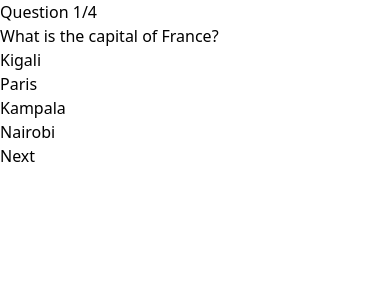
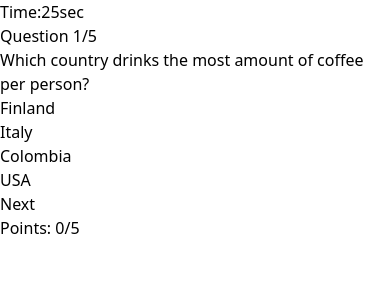
Before and after one commit to Kingcedru/React-Small-Exercise-Projects, a React (Vite) app: page / in a window 390 px wide. Shown: the top 300 px of the page. Built offline with nearby package versions, Linux system fonts and the light colour scheme.

Commit message:
mobile design

```diff
--- a/src/quizApp/QuizApp.jsx
+++ b/src/quizApp/QuizApp.jsx
@@ -1,65 +1,146 @@
 import { Axios } from "axios";
 import React, { useEffect, useState } from "react";
 
-function QuizApp() {
-    const [correct,setCorrect] = useState(null)
-    const [questionNumber, setQuestionNumber] = useState(0);
-    const [color,setColor] = useState('')
-    const [disabled,setDisabled] = useState(false)
-
-    const handleAnswer = (index,decision)=>{
-      if(decision == true){
-        setColor('green')
-      }
-      if(decision == false){
-        setColor('red')
-      }
-      setCorrect(correct === index?null:index)
-      setDisabled(true)
-    }
 
 const questions = [
   {
-      question: "What is the capital of France?",
+    question: "Which country drinks the most amount of coffee per person? ",
     answers: [
-        { answer: "Kigali", isCorrect: false },
-        { answer: "Paris", isCorrect: true },
-        { answer: "Kampala", isCorrect: false },
-        { answer: "Nairobi", isCorrect: false },
+      { answer: "Finland", isCorrect: true },
+      { answer: "Italy", isCorrect: false },
+      { answer: "Colombia ", isCorrect: false },
+      { answer: "USA", isCorrect: false },
     ],
   },
   {
-      question: "What country hosted the Fifa World Cup in 1998?",
+    question: "What is the most common color of toilet paper in France?",
     answers: [
-        { answer: "USA", isCorrect: false },
-        { answer: "Japan", isCorrect: false },
-        { answer: "France", isCorrect: true },
-        { answer: "Germany", isCorrect: false },
+      { answer: "Pink", isCorrect: true },
+      { answer: "White", isCorrect: false },
+      { answer: "Blue", isCorrect: false },
+      { answer: "Red", isCorrect: false },
+    ],
+  },
+  {
+    question: "What color is an airplane’s famous black box?",
+    answers: [
+      { answer: "Red", isCorrect: false },
+      { answer: "Orange", isCorrect: true },
+      { answer: "Black", isCorrect: false },
+      { answer: "Blue", isCorrect: false },
+    ],
+  },
+  {
+    question: "What is the longest word in the English language? ",
+    answers: [
+      { answer: "Antidisestablishmentarianism", isCorrect: true },
+      { answer: "Hippopotomonstrosesquippedaliophobia", isCorrect: false },
+      { answer: "Floccinaucinihilipilification", isCorrect: false },
+      { answer: "Lituihemaseopersetgsaiuewm", isCorrect: false },
+    ],
+  },
+  {
+    question:
+      "What is Benedictine monk Dom Pierre Pérignon rumored to have created?",
+    answers: [
+      { answer: "Tomato ketchup", isCorrect: false },
+      { answer: "Wine", isCorrect: false },
+      { answer: "French fries", isCorrect: false },
+      { answer: "Champagne", isCorrect: true },
     ],
   },
 ];
+function QuizApp() {
+  const [correct, setCorrect] = useState(null);
+  const [questionNumber, setQuestionNumber] = useState(0);
+  const [count,setCount] = useState(1)
+  const [color, setColor] = useState();
+  const [disabled, setDisabled] = useState(false);
+  const [points, setPoints] = useState(0);
+  const [time, setTime] = useState(30);
+
+  const handleAnswer = (index, decision) => {
+    if (decision === true) {
+      setColor("bg-green-700");
+      setPoints((previous) => previous + 1);
+    } else {
+      setColor("bg-orange-800");
+    }
+    setCorrect(correct === index ? null : index);
+    setDisabled(true);
+  };
+  useEffect(() => {
+    const countdown = setInterval(() => {
+      setTime((prevCount) => {
+        if (prevCount === 0) {
+          clearInterval(countdown[0]);
+          return prevCount;
+        }
+        return prevCount - 1;
+      });
+    }, 1000);
+
+    return () => {
+      clearInterval(countdown);
+    };
+  }, []);
+
   return (
     <div className="flex bg-blue-300 h-screen justify-center items-center">
-      <div className="bg-indigo-950 flex h-64 gap-10 w-fit text-white px-8 py-5">
+      <div className="bg-indigo-950 md:flex flex flex-col gap-9  text-white px-8 py-10">
+        <span>Time:{time}sec</span>
+        <div className="md:flex flex flex-col gap-20 md:gap-10">
           <div className="flex flex-col gap-3">
-          <p className="font-semibold text-2xl">Question {questionNumber+1}/4</p>
+            <p className="font-semibold text-2xl">
+              Question {count}/{questions.length}
+            </p>
             <p className="text-xl">{questions[questionNumber].question}</p>
           </div>
           <div className="grid gap-4">
             {questions[questionNumber].answers.map((item, index) => (
               <p
-              key={index} onClick={disabled?()=>{}:()=>handleAnswer(index,item.isCorrect)} style={{
-                cursor: disabled ? 'not-allowed' : 'pointer',
-                color: disabled? 'gray' : '',
+                key={index}
+                onClick={
+                  disabled
+                    ? () => {}
+                    : () => {
+                        handleAnswer(index, item.isCorrect);
+                        setTime(0);
+                      }
+                }
+                style={{
+                  cursor: disabled || time === 0 ? "not-allowed" : "pointer",
+                  color: disabled || time === 0 ? "gray" : "",
                 }}
-              className={correct === index?`border-blue-700 bg-${color}-800  border-2 flex items-end w-48 rounded-md px-3`:`border-blue-700  border-2 flex items-end w-48 rounded-md px-3`}>
+                className={
+                  correct === index
+                    ? `border-blue-700 ${color} border-2 flex items-end rounded-md px-3`
+                    : `border-blue-700   border-2 flex items-end  rounded-md px-3`
+                }>
                 {item.answer}
               </p>
             ))}
+            {count <= 4 && (
               <div className="flex gap-5">
-            <button className="border-2 bg-green-800 px-3 py-1 rounded-md" onClick={()=>{setQuestionNumber(previous=>previous+1)}}>Next</button>
+                <button
+                  className="border-2 bg-green-800 px-3 py-1 rounded-md"
+                  onClick={() => {
+                    setQuestionNumber(previous=> previous+1);
+                    setColor("");
+                    setDisabled(false);
+                    setCorrect(null);
+                    setTime(30);
+                    setCount((previous)=> previous + 1)
+                  }}>
+                  Next
+                </button>
+              </div>
+            )}
           </div>
         </div>
+        <span className="">
+          Points: {points}/{questions.length}
+        </span>
       </div>
     </div>
   );
```
Lines whose indentation alone changed are shown as unchanged.
